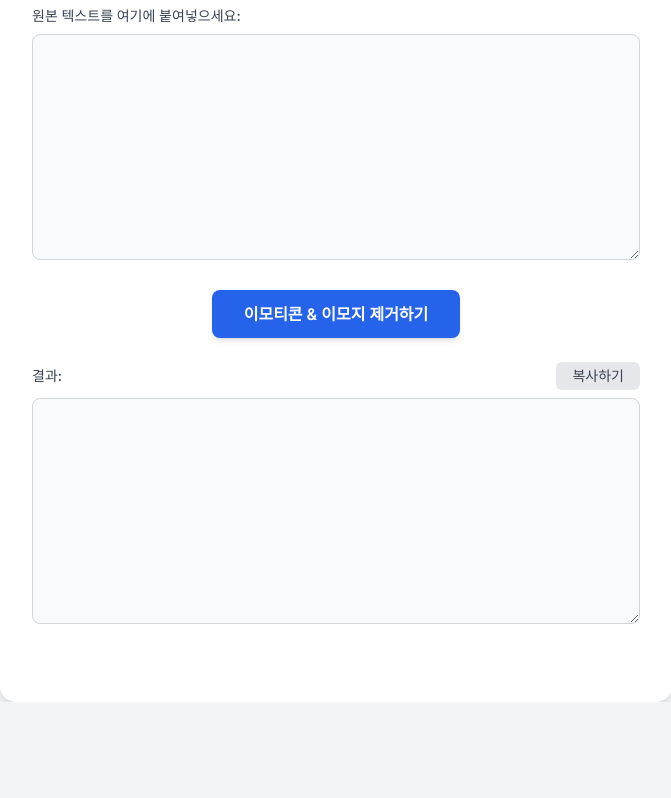
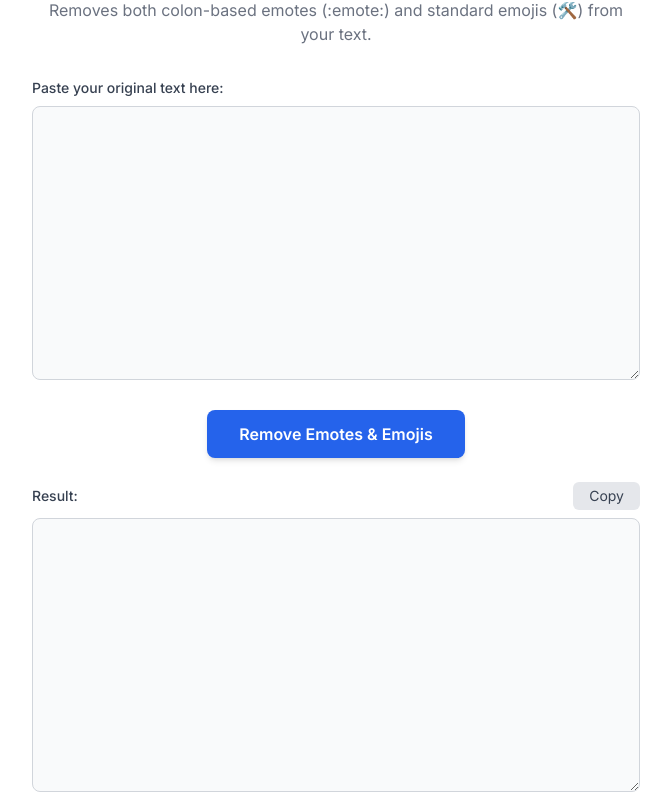
Before and after one commit to annoymonous69/Emote-Separater, a plain HTML site: page index.html in a window 1280 px wide. Shown: the part 130-928 px from the top of the page, without its empty margins (304-975 px from the left). Before the commit the page ends 832 px from the top, so only its background shows below. Drawn offline with nearby package versions, Linux system fonts and the light colour scheme.

Commit message:
Update index.html

```diff
--- a/index.html
+++ b/index.html
@@ -1,9 +1,9 @@
 <!DOCTYPE html>
-<html lang="ko">
+<html lang="en">
 <head>
     <meta charset="UTF-8">
     <meta name="viewport" content="width=device-width, initial-scale=1.0">
-    <title>이모티콘 및 이모지 분리기 (Emote & Emoji Separator)</title>
+    <title>Emote & Emoji Separator</title>
     <script src="https://cdn.tailwindcss.com"></script>
     <link href="https://fonts.googleapis.com/css2?family=Inter:wght@400;500;600;700&display=swap" rel="stylesheet">
     <style>
@@ -19,41 +19,41 @@
         }
     </style>
 </head>
-<body class="bg-gray-100 dark:bg-gray-900 flex items-center justify-center min-h-screen">
+<body class="bg-gray-100 dark:bg-gray-900 flex items-center justify-center min-h-screen py-12">
     <div class="w-full max-w-2xl mx-auto p-6 md:p-8 bg-white dark:bg-gray-800 rounded-2xl shadow-lg fade-in">
 
         <div class="text-center mb-8">
-            <h1 class="text-3xl md:text-4xl font-bold text-gray-800 dark:text-white">이모티콘 & 이모지 분리기</h1>
-            <p class="text-gray-500 dark:text-gray-400 mt-2">텍스트에서 이모티콘(:emote:)과 이모지(🛠️)를 모두 제거합니다.</p>
+            <h1 class="text-3xl md:text-4xl font-bold text-gray-800 dark:text-white">Emote & Emoji Separator</h1>
+            <p class="text-gray-500 dark:text-gray-400 mt-2">Removes both colon-based emotes (:emote:) and standard emojis (🛠️) from your text.</p>
         </div>
 
         <!-- Input Text Area -->
         <div class="mb-6">
-            <label for="inputText" class="block mb-2 text-sm font-medium text-gray-700 dark:text-gray-300">원본 텍스트를 여기에 붙여넣으세요:</label>
-            <textarea id="inputText" rows="8" class="w-full p-4 bg-gray-50 dark:bg-gray-700 border border-gray-300 dark:border-gray-600 rounded-lg text-gray-900 dark:text-white focus:ring-2 focus:ring-blue-500 focus:border-blue-500 transition duration-300" placeholder=""></textarea>
+            <label for="inputText" class="block mb-2 text-sm font-medium text-gray-700 dark:text-gray-300">Paste your original text here:</label>
+            <textarea id="inputText" rows="10" class="w-full p-4 bg-gray-50 dark:bg-gray-700 border border-gray-300 dark:border-gray-600 rounded-lg text-gray-900 dark:text-white focus:ring-2 focus:ring-blue-500 focus:border-blue-500 transition duration-300" placeholder=""></textarea>
         </div>
 
         <!-- Action Button -->
         <div class="text-center mb-6">
             <button onclick="separateEmotes()" class="px-8 py-3 bg-blue-600 text-white font-semibold rounded-lg shadow-md hover:bg-blue-700 focus:outline-none focus:ring-2 focus:ring-blue-500 focus:ring-opacity-50 transform hover:scale-105 transition duration-300">
-                이모티콘 & 이모지 제거하기
+                Remove Emotes & Emojis
             </button>
         </div>
 
         <!-- Output Text Area -->
         <div class="mb-4">
             <div class="flex justify-between items-center mb-2">
-                 <label for="outputText" class="block text-sm font-medium text-gray-700 dark:text-gray-300">결과:</label>
+                 <label for="outputText" class="block text-sm font-medium text-gray-700 dark:text-gray-300">Result:</label>
                  <button onclick="copyToClipboard()" id="copyButton" class="px-4 py-1 text-sm bg-gray-200 dark:bg-gray-600 text-gray-700 dark:text-gray-200 rounded-md hover:bg-gray-300 dark:hover:bg-gray-500 transition duration-300">
-                    복사하기
+                    Copy
                 </button>
             </div>
-            <textarea id="outputText" rows="8" class="w-full p-4 bg-gray-50 dark:bg-gray-700 border border-gray-300 dark:border-gray-600 rounded-lg text-gray-900 dark:text-white focus:ring-2 focus:ring-blue-500 focus:border-blue-500 transition duration-300" readonly placeholder=""></textarea>
+            <textarea id="outputText" rows="10" class="w-full p-4 bg-gray-50 dark:bg-gray-700 border border-gray-300 dark:border-gray-600 rounded-lg text-gray-900 dark:text-white focus:ring-2 focus:ring-blue-500 focus:border-blue-500 transition duration-300" readonly placeholder=""></textarea>
         </div>
 
         <!-- Message Box for copy confirmation -->
         <div id="copyMessage" class="text-center text-green-500 font-medium opacity-0 transition-opacity duration-500">
-            결과가 클립보드에 복사되었습니다!
+            Result copied to clipboard!
         </div>
 
     </div>
@@ -107,17 +107,17 @@
 
                 // Change button text to show feedback
                 const copyButton = document.getElementById('copyButton');
-                copyButton.innerText = '복사 완료!';
+                copyButton.innerText = 'Copied!';
 
                 // Reset message and button text after a short delay
                 setTimeout(() => {
                     copyMessage.style.opacity = '0';
-                    copyButton.innerText = '복사하기';
+                    copyButton.innerText = 'Copy';
                 }, 2000);
 
             } catch (err)
                 {
-                console.error('클립보드 복사에 실패했습니다:', err);
+                console.error('Failed to copy to clipboard:', err);
             }
 
             // Deselect the text
```
